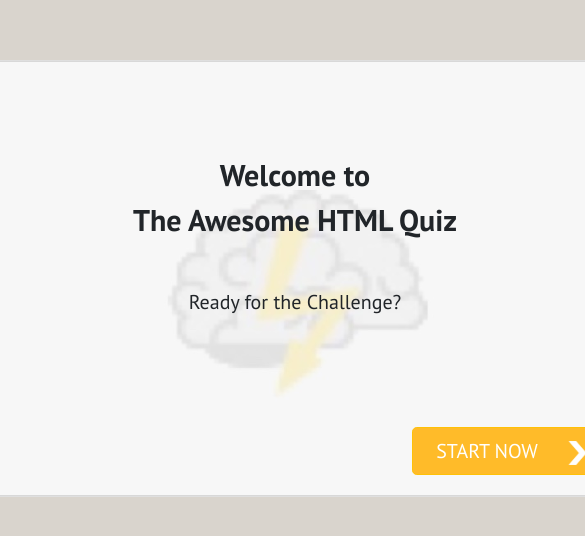
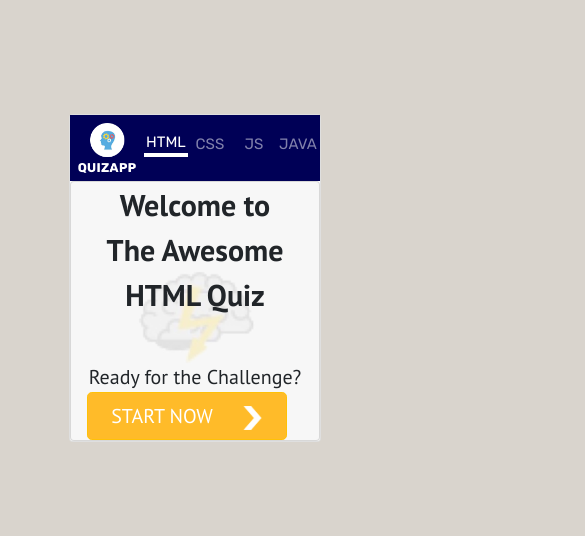
Before and after one commit to JohnTwiiX/QuizzApp, a website: page index.html in a window 390 px wide. Shown: the part 144-680 px from the top of the page, 585 px wide, since content can reach past the window. Drawn offline with nearby package versions, Linux system fonts and the light colour scheme; a web font is replaced by a local one.

Commit message:
makes responsive

```diff
--- a/index.html
+++ b/index.html
@@ -22,13 +22,13 @@
             <div id="progress-bar" class="progress-bar" role="progressbar" style="width: 25%;">25%</div>
         </div>
         <div>
-            <div class="card" style="flex-direction: unset;">
+            <div class="card flex-direction-card">
 
                 <div class="">
                     <div class="left-bar-card rubik">
                         <img src="QuizappImg/logo.png">
 
-                        <div class="leftbar-span" style="border-left: 8px solid; color: white !important;">HTML</div>
+                        <div class="leftbar-span border-left-span">HTML</div>
                         <div class="leftbar-span">CSS</div>
                         <div class="leftbar-span">JS</div>
                         <div class="leftbar-span">JAVA</div>
@@ -36,7 +36,7 @@
                     </div>
                 </div>
 
-                <div id="start-screen" class="card start-container pt-sans">
+                <div id="start-screen" class="card start-container pt-sans max-width">
                     <div class="title-span-start text-center">
                         <span><b>Welcome to</b> <br>
                     <b>The Awesome HTML Quiz</b>
@@ -48,7 +48,7 @@
                     </div>
                 </div>
 
-                <div id="quiz-card-display" class="card quiz-card" style="display: none;">
+                <div id="quiz-card-display" class="card quiz-card max-width" style="display: none;">
                     <!-- ############################################################################################## ENDSCREEN ####################################################################################################################### -->
                     <div class="card-body endscreen-card rubik" id="end-screen" style="display: none;">
                         <img src="QuizappImg/brain result.png">
@@ -74,7 +74,7 @@
                     </div>
 
                     <!-- ############################################################################################ QUIZZAPP FRAGE SCREEN #################################################################################################################### -->
-                    <div class="card-body card-body-new-design rubik" id="question-body">
+                    <div class="card-body card-body-new-design rubik max-width padding-null" id="question-body">
                         <h5 class="card-title text-center margin-b-32 " id="question-text">Frage</h5>
 
                         <div class="card quiz-answer-card mb-2" onclick="answer('answer_1')">
--- a/main.css
+++ b/main.css
@@ -211,3 +211,53 @@ body {
     right: 0;
     top: 30vh;
 }
+
+.flex-direction-card {
+    flex-direction: unset !important;
+}
+
+.border-left-span {
+    border-left: 8px solid;
+    color: white !important;
+}
+
+@media(max-width: 950px) {
+    .left-bar-card {
+        flex-direction: unset;
+        width: 100%;
+        padding: 0;
+    }
+    .left-bar-card img {
+        height: 50px;
+        margin: 8px;
+    }
+    .max-width {
+        max-width: 400px;
+    }
+    .padding-null {
+        padding: 0 !important;
+    }
+    .flex-direction-card {
+        flex-direction: column !important;
+    }
+    .slide-btn {
+        margin: 8px 0 0 0;
+    }
+    .leftbar-span {
+        margin-bottom: 8px;
+        font-size: 15px;
+    }
+    .border-left-span {
+        border-left: unset;
+        border-bottom: 4px solid;
+    }
+}
+
+@media(max-width: 400px) {
+    .max-width {
+        max-width: 250px;
+    }
+    .trophy-img {
+        display: none !important;
+    }
+}
--- a/main.js
+++ b/main.js
@@ -35,7 +35,7 @@ let questions = [{
         "answer_1": "Ist eine Sprache, um Elemente im HTML zu beschreiben",
         "answer_2": "Wird genutzt um Wasser zum Kochen zu bringen",
         "answer_3": "Wird genutzt um die Schulnoten der Schüler zu bestimmen",
-        "answer_4": "Is eine Sprache der Ägypter",
+        "answer_4": "Ist eine Sprache der Ägypter",
         "right_answer": 1
     },
     {
```
